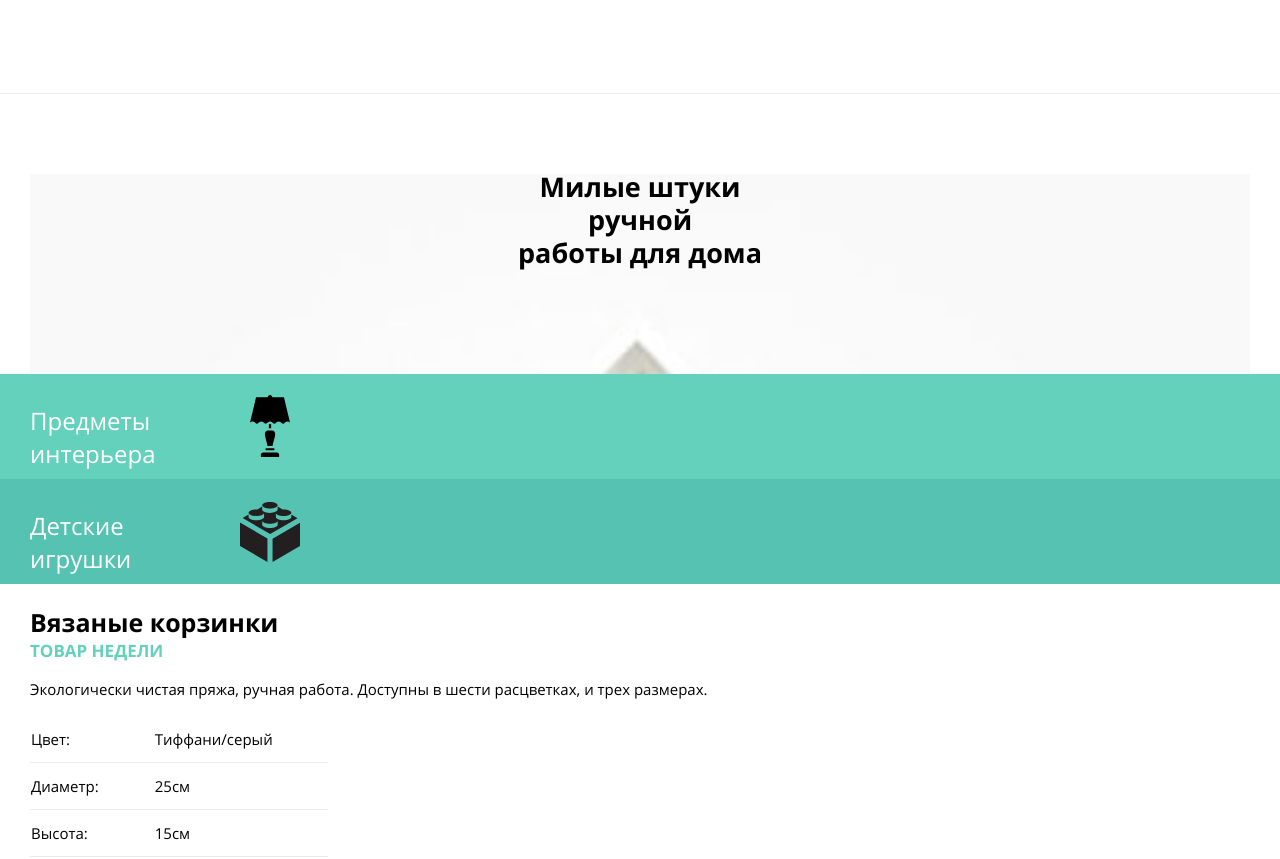
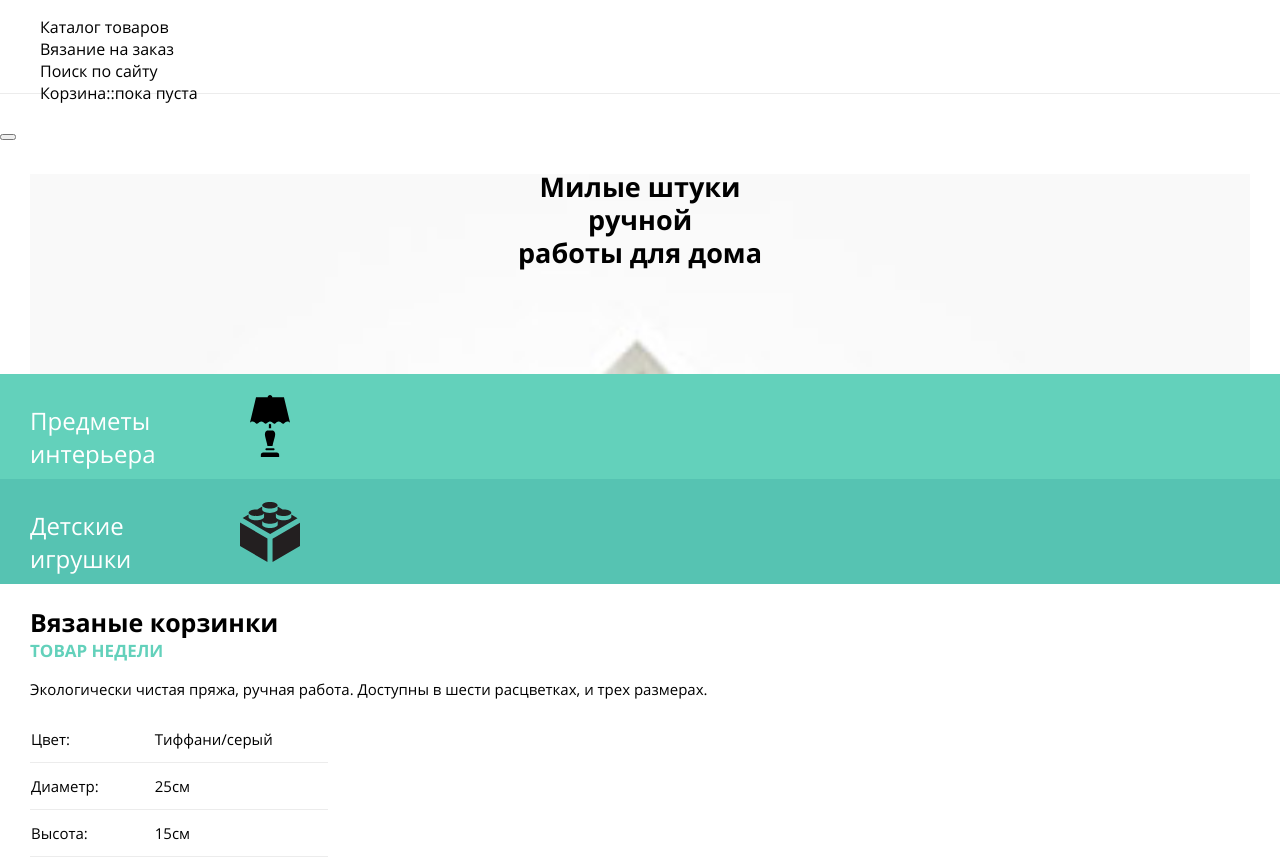
Before and after one commit to idanyviat/873075-mishka-18, a website: page source/index.html in a window 1280 px wide. Shown: the top 859 px of the page. Drawn offline with nearby package versions, Linux system fonts and the light colour scheme; files that its build step writes are made by us from their sources.

Commit message:
Добавлено concatcs.scss и верстка #4

```diff
--- a/source/index.html
+++ b/source/index.html
@@ -11,11 +11,12 @@
       <nav class="navigation-bar">
         <div class="container">
           <ul class="navigation">
-            <li class="navigation navigation__item"></li>
-            <li class="navigation navigation__item"></li>
-            <li class="navigation navigation__item"></li>
-            <li class="navigation navigation__item"></li>
+            <li class="navigation navigation__item">Каталог товаров</li>
+            <li class="navigation navigation__item">Вязание на заказ</li>
+            <li class="navigation navigation__item"><span><img src="" alt=""></span>Поиск по сайту</li>
+            <li class="navigation navigation__item"><span><img src="" alt=""></span>Корзина:<span>:пока пуста</span></li>
           </ul>
+          <button class="navigation navigation__btn"></button>
         </div>
       </nav>
     </header>
--- a/source/sass/contacts/contacts.scss
+++ b/source/sass/contacts/contacts.scss
@@ -13,7 +13,7 @@
   &__map {
     padding: 0;
     height: 450px;
-    background: url('../img/map-mobile@1x.jpg') no-repeat;
+    background: url("../img/map-mobile@1x.jpg") no-repeat;
   }
 
   &__btn {
```
